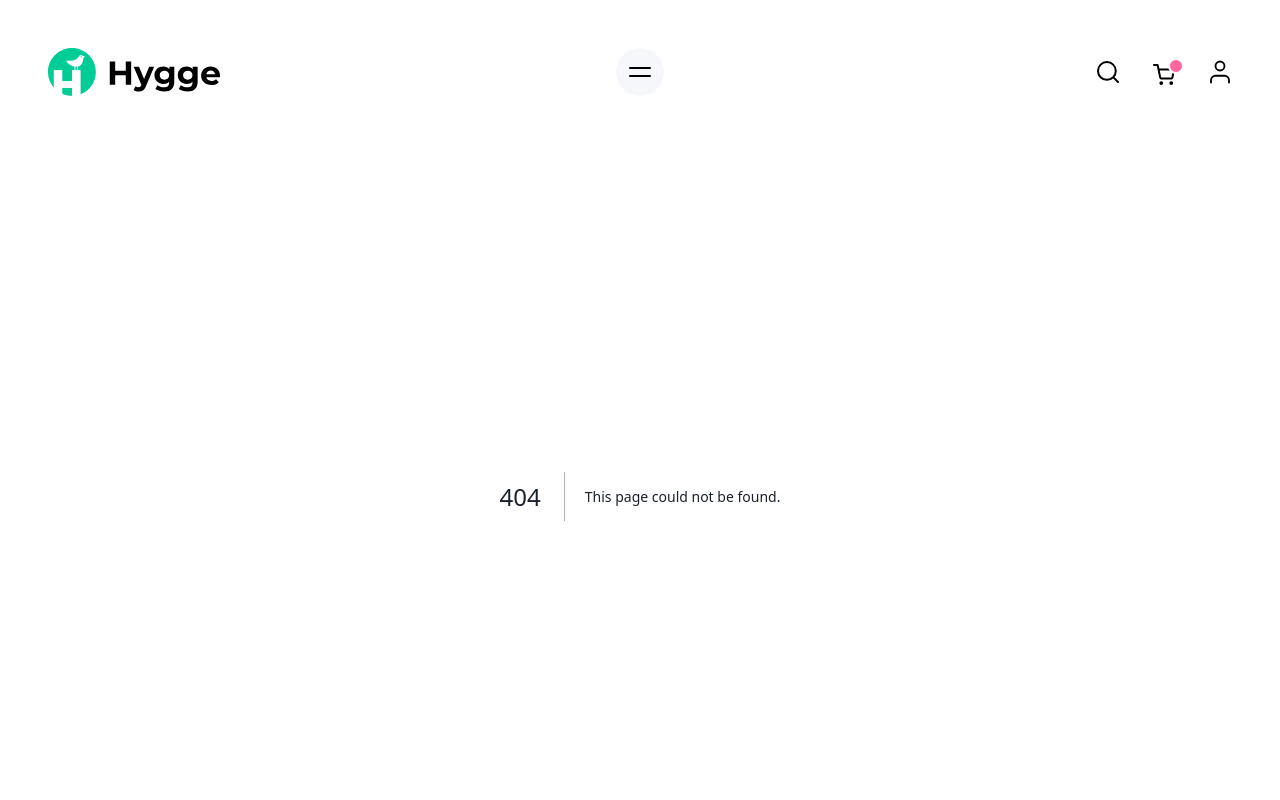
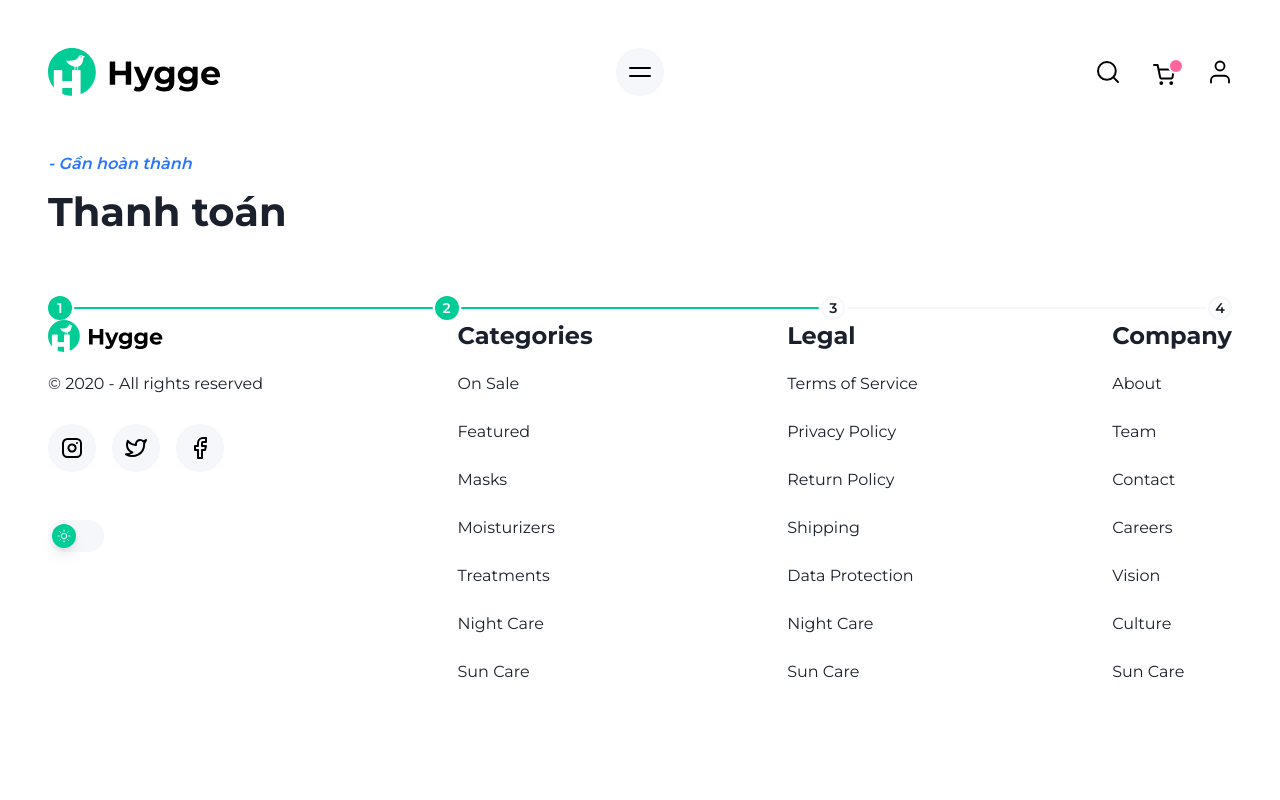
Before and after one commit to TuVoXuan/cosmetics-store-fe, a Next.js app: page /checkout in a window 1280 px wide. Before the commit this address had no page. Shown: the top 800 px of the page. Built offline with nearby package versions, Linux system fonts and the light colour scheme.

Commit message:
feat: steps component

```diff
--- /dev/null
+++ b/components/steps/steps.tsx
@@ -0,0 +1,64 @@
+import clsx from "clsx";
+import React, { Fragment, useEffect, useState } from "react";
+
+interface Props {
+	totalSteps: number;
+	currentStep: number;
+	className?: string;
+}
+
+export default function Steps({ totalSteps, currentStep, className }: Props) {
+	const [steps, setSteps] = useState<number[]>([]);
+
+	useEffect(() => {
+		const st = [];
+		for (let index = 1; index <= totalSteps; index++) {
+			st.push(index);
+		}
+		setSteps(st);
+	}, []);
+
+	return (
+		<div className={clsx("flex items-center gap-x-[2px]", className)}>
+			{steps.map((value) => {
+				if (value <= currentStep && value < totalSteps) {
+					return (
+						<Fragment key={value}>
+							<p className="w-6 h-6 font-semibold text-center rounded-full bg-primary-100 text-light-100 text-heading-6 flex items-center justify-center">
+								{value}
+							</p>
+							<p className="h-[2px] bg-primary-100 rounded grow"></p>
+						</Fragment>
+					);
+				} else if (value > currentStep && value < totalSteps) {
+					return (
+						<Fragment key={value}>
+							<p className="w-6 h-6 font-semibold text-center rounded-full border-2 border-gray-accent text-dark-100 flex items-center justify-center text-heading-6">
+								{value}
+							</p>
+							<p className="h-[2px] bg-gray-accent rounded grow"></p>
+						</Fragment>
+					);
+				} else if (value === totalSteps && value !== currentStep) {
+					return (
+						<p
+							key={value}
+							className="w-6 h-6 font-semibold text-center rounded-full border-2 border-gray-accent text-dark-100 flex items-center justify-center text-heading-6"
+						>
+							{value}
+						</p>
+					);
+				} else if (value === totalSteps && value === currentStep) {
+					return (
+						<p
+							key={value}
+							className="w-6 h-6 font-semibold text-center rounded-full bg-primary-100 text-light-100 text-heading-6 flex items-center justify-center"
+						>
+							{value}
+						</p>
+					);
+				}
+			})}
+		</div>
+	);
+}
--- /dev/null
+++ b/pages/checkout.tsx
@@ -0,0 +1,12 @@
+import React from "react";
+import Steps from "../components/steps/steps";
+import TitlePage from "../components/title-page/title-page";
+
+export default function Checkout() {
+	return (
+		<div className="space-y-14 mt-14">
+			<TitlePage subtitle="Gần hoàn thành" title="Thanh toán" />
+			<Steps totalSteps={4} currentStep={2} />
+		</div>
+	);
+}
```
